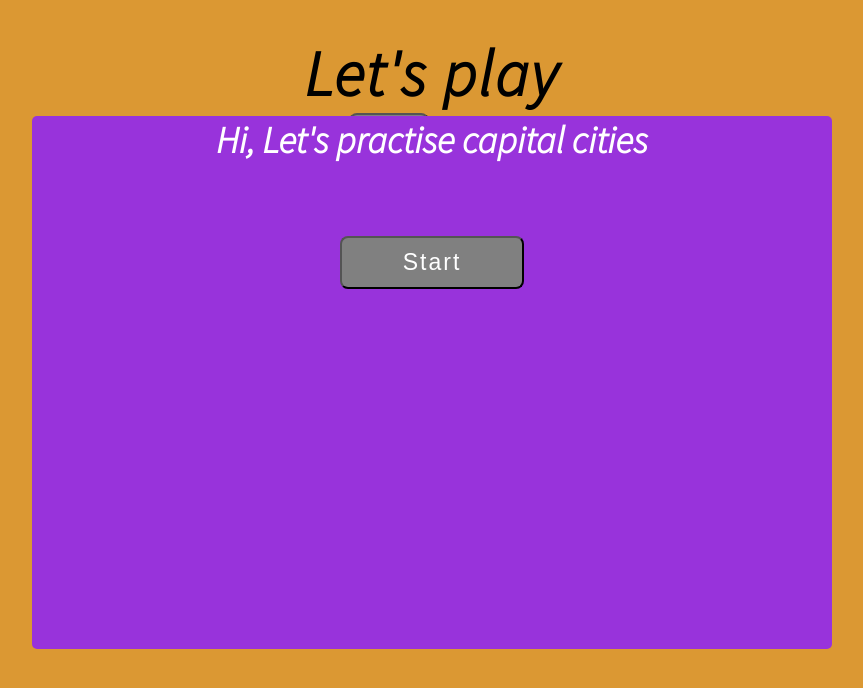
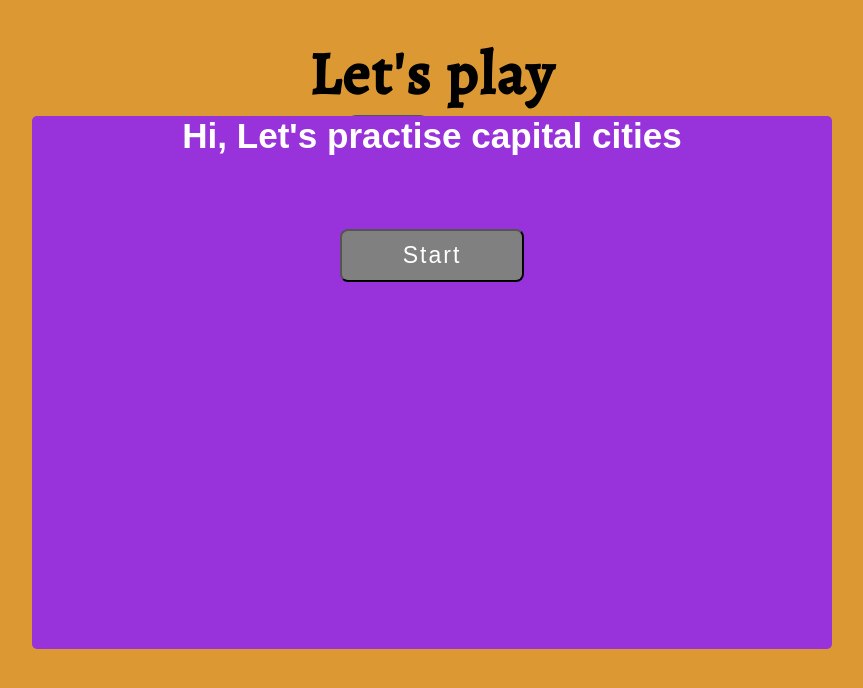
Before and after one commit to nataliatesarova/quiz, a plain HTML site: page index.html in a window 1280 px wide. Shown: the whole page, without its empty margins (208-1071 px from the left). Drawn offline with nearby package versions, Linux system fonts and the light colour scheme.

Commit message:
Updated font-family in css

```diff
--- a/assets/css/style.css
+++ b/assets/css/style.css
@@ -1,5 +1,6 @@
-@import url('https://fonts.googleapis.com/css2?family=Source+Sans+Pro:ital,wght@1,300&display=swap');
- /* Global style */
+@import url('https://fonts.googleapis.com/css2?family=Alegreya:wght@500&family=Source+Sans+Pro:ital,wght@1,300&display=swap');
+
+
 *  {
     /* box-sizing:border-box; */
     margin: 0;
@@ -12,8 +13,8 @@ html {
 }
 
 body{
-    font-family:"Source Sans Pro",sans-serif;
-    font-size: 32px;
+    font-family: Alegreya,sans-serif;
+    font-size: 30px;
     display: flex;
     flex-direction: column;
     text-align: center;
@@ -22,10 +23,17 @@ body{
 }
 /* Heading */
 h1 {
-    font-size: bold 40px;
+    font-size: bold 35px;
     text-align: center;
     margin-top: 33px;
     letter-spacing:2px;
+}
+.heading{
+    font-size: Alegreya;
+}
+
+section {
+    font-family:sans-serif;
 }
 
 h2 {
@@ -34,6 +42,7 @@ h2 {
 
 h3 {
     color:white;
+    font-family: sans-serif;
 }
 
 
@@ -147,11 +156,12 @@ button:hover {
     width: 98%;
     }
 
-    .right-ans {
-        color: green;
+    /* .right-ans {
+        background-color: green;
         font-weight: bold;
     }
     .wrong-ans {
-        columns: red;
+        /* columns: red; */
+        background-color: red;
         font-weight: bold;
-    }
+    } */
--- a/assets/js/script.js
+++ b/assets/js/script.js
@@ -185,11 +185,10 @@ function displayQuestion(questionIndex) {
     secondOption.innerHTML = question.answers.Option2;
     thirdOption.innerHTML = question.answers.Option3;
     fourthOption.innerHTML = question.answers.Option4;
-    questionNumber.innerHTML = `${questionIndex + 1}/${questions.length}`;
+    questionNumber.innerHTML = `${questionIndex + 1}/${questions.length}`;}
 
     // condition to check if it is the last question
     // display none css for next button
-}
 
 displayQuestion(questionIndex);
 
@@ -236,8 +235,42 @@ ansbtn.addEventListener('click', () => {
         }
     }
 
+
+
+
     // for last response, make restart display: block css
 });
+
+// let nextbtn = document.querySelector('#next-btn');
+// let restartbtn = document.querySelector('#restart-btn');
+// let totalQuestions = document.querySelectorAll('.questions').length;
+
+//   // If the current question is the last question
+//   if (currentQuestion === totalQuestions) {
+//     // Hide the next button and show the restart button
+//     document.getElementById('next-btn').style.display = "none";
+//     document.getElementById('restart-btn').style.display = "block";
+//   }
+// // });
+
+// // Add a click event listener to the restart button
+// let restartbtn = document.querySelector('#restart-btn');
+// restartbtn.addEventListener('click', () => {
+//     questionIndex++;
+//     displayQuestion(questionIndex);
+
+//     // Reset the current question counter
+//     currentQuestion = 1;
+
+//     // Show the next button and hide the restart button
+//     nextButton.style.display = 'block';
+//     restartButton.style.display = 'none';
+//   });
+
+
+
+
+
 
 
 function incrementCorrectAnswer(){
@@ -251,3 +284,22 @@ function incrementWrongAnswer(){
     let wrongCase = document.querySelector('#incorrect-score');
     wrongCase.innerHTML = wrongAnswersCount;
 }
+
+// function styleOptionsOnCorrect() {
+//     let correctanswer = document.getElemenetByClassName('.right-ans');
+//     rightAnswer.style.backgroungColor= 'green';
+// }
+
+// function styleOptionsOnIncorrect() {
+//     let incorrectanswer = document.getElementsByClassName('.wrong-ans');
+//     wrongAnswer.style.backgroungColor= 'red';
+// }
+
+
+// function restartQuiz(){
+
+// }
+
+// function timer (){
+
+// }
```
